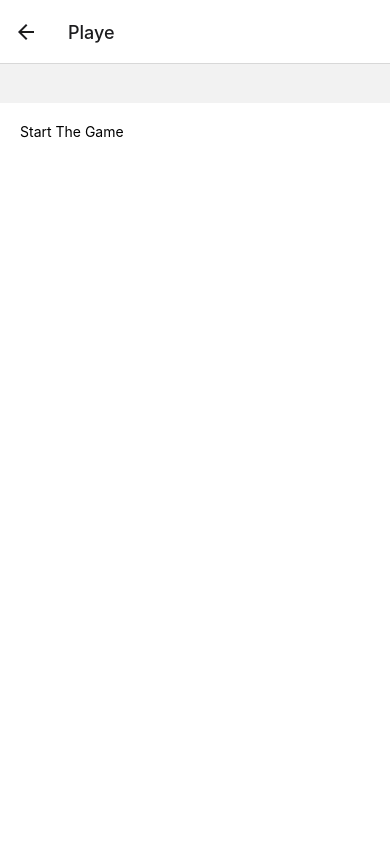
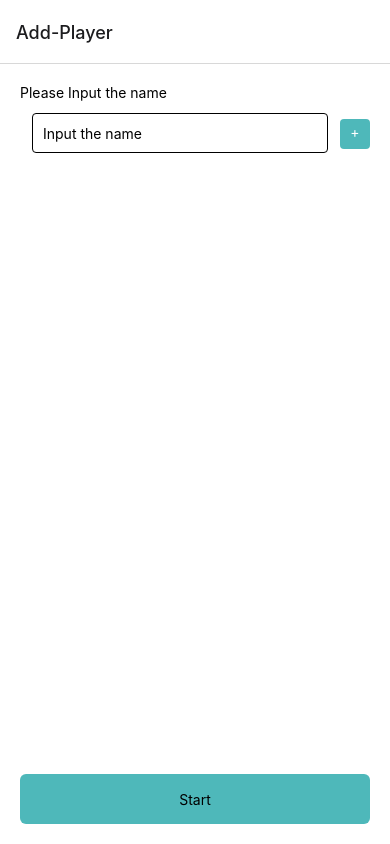
Before and after one commit to Cristian-Nass/bowling-score-counter-react-native, a React Native app: screen /Playe in a window 390 px wide. Built offline with nearby package versions, Linux system fonts and the light colour scheme.

Commit message:
fix play

```diff
--- a/App.js
+++ b/App.js
@@ -15,7 +15,7 @@ export default function App() {
       <NavigationContainer>
         <Stack.Navigator initialRouteName="Add-Player">
           <Stack.Screen name="Add-Player" component={AddPlayer} />
-          <Stack.Screen name="Playe" component={Play} />
+          <Stack.Screen name="Play" component={Play} />
         </Stack.Navigator>
       </NavigationContainer>
     </View>
--- a/screens/AddPlayer.js
+++ b/screens/AddPlayer.js
@@ -29,7 +29,7 @@ export default function AddPlayer({navigation}) {
 
   const startGame = () => {
     console.log('Start Game');
-    navigation.navigate('Playe');
+    navigation.navigate('Play');
   };
 
   const playersList = (player) => {
```
